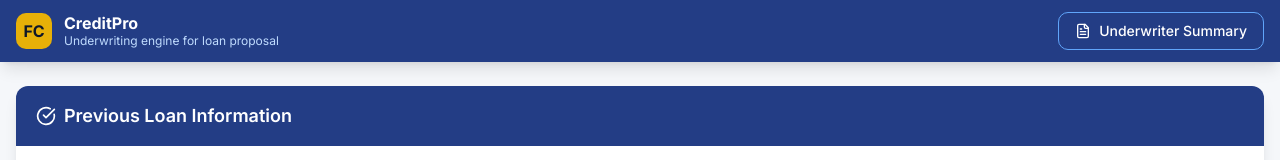
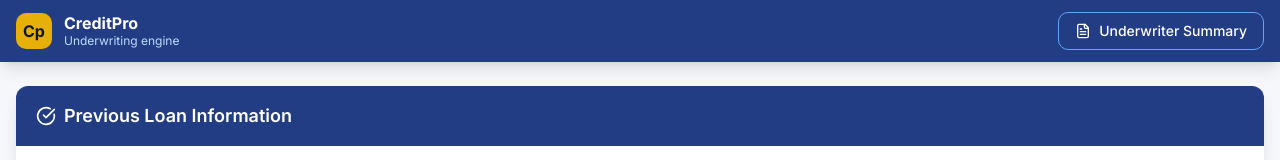
Before and after one commit to munishreddy1-creator/federal-ai-added, a React (Vite) app: page / in a window 1280 px wide. Shown: the top 160 px of the page. Built offline with nearby package versions, Linux system fonts and the light colour scheme.

Commit message:
Update header text and logo in LoanCalculator

```diff
--- a/src/pages/LoanCalculator.jsx
+++ b/src/pages/LoanCalculator.jsx
@@ -74,11 +74,11 @@
         <div className="max-w-7xl mx-auto px-4 py-3 flex items-center justify-between">
           <div className="flex items-center gap-3">
             <div className="w-9 h-9 bg-[hsl(45,93%,47%)] rounded-lg flex items-center justify-center font-bold text-[hsl(222,47%,11%)] text-base">
-              FC
+              Cp
             </div>
             <div>
               <h1 className="font-bold text-base leading-tight">CreditPro</h1>
-              <p className="text-xs text-blue-200">Underwriting engine for loan proposal</p>
+              <p className="text-xs text-blue-200">Underwriting engine</p>
             </div>
           </div>
           <button
```
